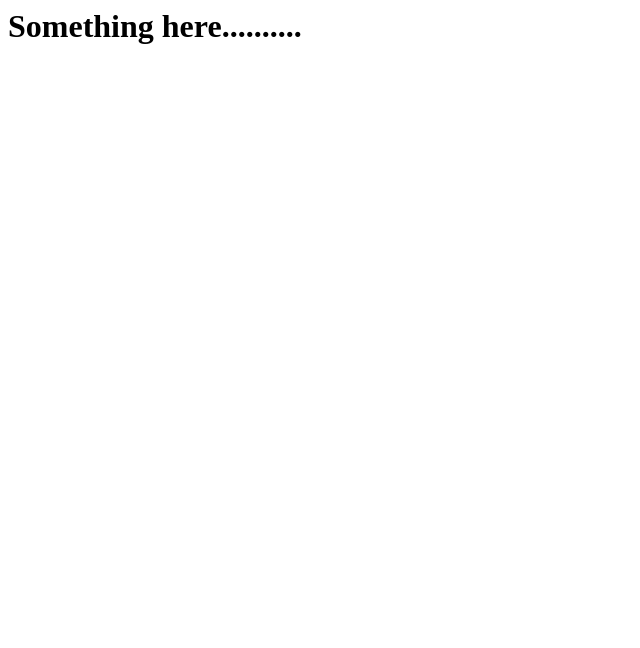
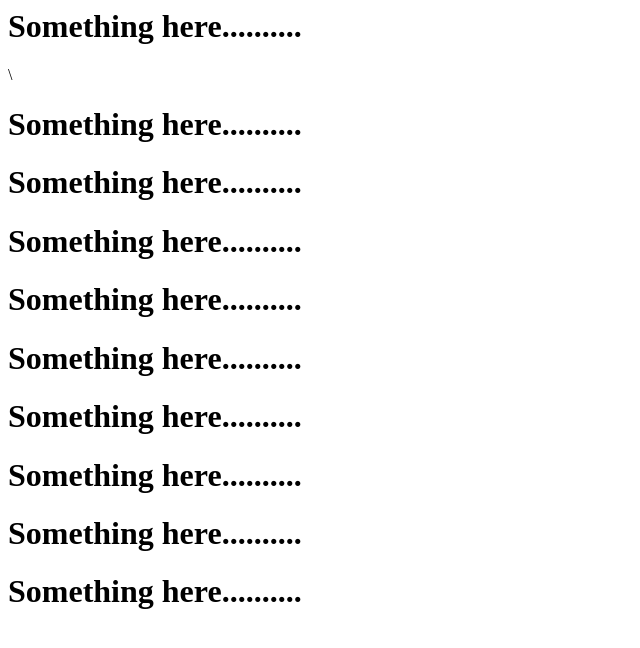
Before and after one commit to akshaychandure/Deepika, a plain HTML site: page index.html in a window 1280 px wide. Shown: the whole page, without its empty margins (0-640 px from the left). Drawn offline with Linux system fonts and the light colour scheme.

Commit message:
first commit

```diff
--- a/index.html
+++ b/index.html
@@ -1 +1,11 @@
+<h1>Something here..........</h1>\<h1>Something here..........</h1>
 <h1>Something here..........</h1>
+
+<h1>Something here..........</h1>
+<h1>Something here..........</h1>
+
+
+<h1>Something here..........</h1><h1>Something here..........</h1>
+<h1>Something here..........</h1>
+<h1>Something here..........</h1>
+<h1>Something here..........</h1>
```
